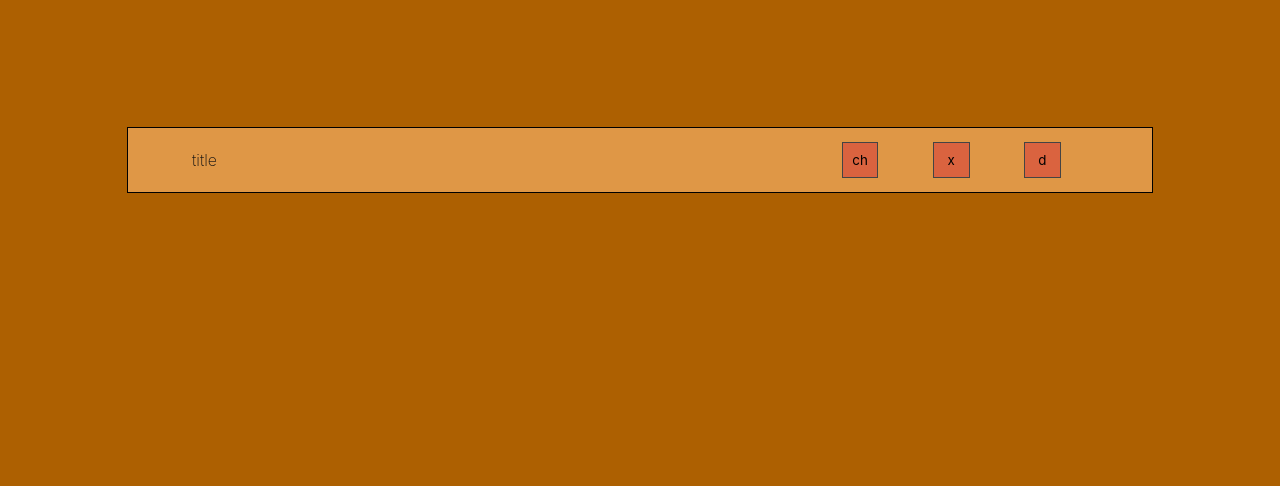
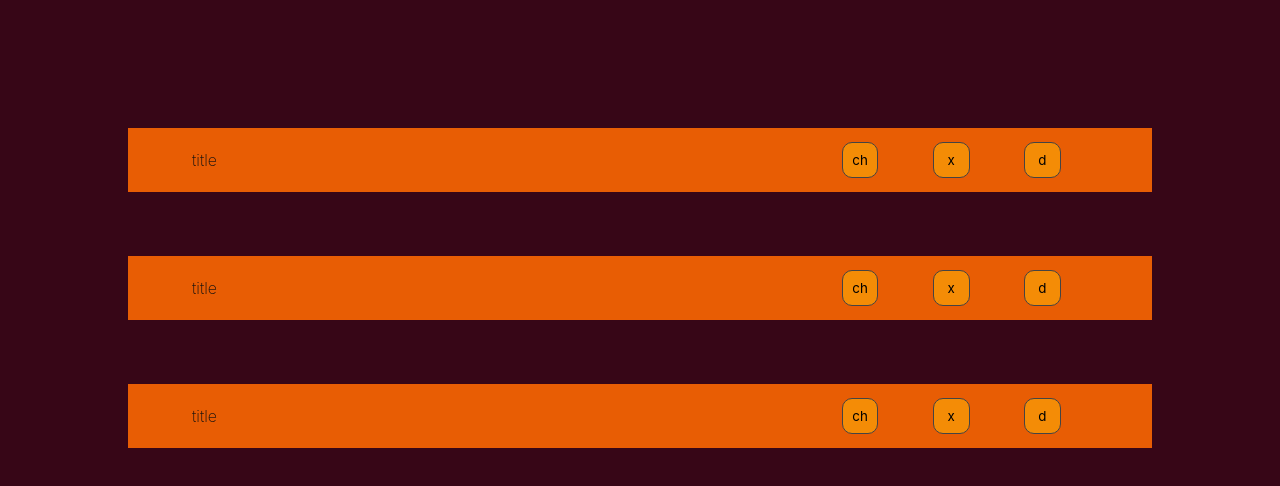
Before and after one commit to brtkev/todo-app, a React app: page / in a window 1280 px wide. Shown: the top 486 px of the page. Built offline with nearby package versions, Linux system fonts and the light colour scheme.

Commit message:
task show/hide description

```diff
--- a/package.json
+++ b/package.json
@@ -20,6 +20,7 @@
     "cssnano": "^5.0.8",
     "html-webpack-plugin": "^5.3.2",
     "postcss-loader": "^6.1.1",
+    "postcss-nesting": "^8.0.1",
     "style-loader": "^3.3.0",
     "webpack": "^5.55.1",
     "webpack-cli": "^4.8.0",
--- a/postcss.config.js
+++ b/postcss.config.js
@@ -2,5 +2,6 @@ module.exports = {
   plugins: [
     require('autoprefixer'),
     require('cssnano'),
+    require('postcss-nesting')
   ]
 }
--- a/src/components/task.js
+++ b/src/components/task.js
@@ -1,46 +1,53 @@
 import styles from '../styles/task.module.css'
 import { useEffect, useState } from 'react';
 
+let clearDescriptionsWasAdded = false;
+const clearDescriptions = (ev) => {
+    if(ev.target.closest(`[dropdown-description-button]`)) return;
+    if(!ev.target.closest(`.${styles.description}`)) closeDescriptionsExcept();
+}
 
-export default function Task() {
-
-    const [descriptionHeight, setDescriptionHeight] = useState(0);
-    useEffect(() => {
-        const description = document.getElementsByClassName(styles.container)[0]
-        setDescriptionHeight(description.offsetHeight)
-        description.style.height = window.innerWidth * 0.05 + "px";
+export default function Task({index}) {
+    useEffect(()=> {
+        if(!clearDescriptionsWasAdded){
+            document.addEventListener('click', clearDescriptions)
+            clearDescriptionsWasAdded = true;
+        };
     }, [])
 
-    const downClick = (ev) => {
-        const description = ev.target.parentNode.parentNode.parentNode;
-        if (description.offsetHeight === descriptionHeight){
-            description.style.height = window.innerWidth * 0.05 + "px";
-        }else{
-            description.style.height = descriptionHeight + 'px';
-        }
+    const toggleDescription = (ev) => {
+        const currentDescription = ev.target.closest(`.${styles.container}`).children[1];
+        currentDescription.classList.toggle(styles.show);
+        closeDescriptionsExcept(currentDescription);
     }
 
   return(
     <div className={styles.container}>
-        <div className={styles.titleBox} >
+        <div className={styles.titleBox} style={{zIndex: index}} >
             <h3 className={styles.title} >title</h3>
 
             <div>
                 <TaskButton>ch</TaskButton>
                 <TaskButton>x</TaskButton>
-                <TaskButton onClick={downClick} >d</TaskButton>
+                <TaskButton onClick={toggleDescription} dropdown-description-button="true" >d</TaskButton>
             </div>
         </div>
 
-        <div className={styles.description} >
+        <div className={styles.description} style={{zIndex: index-1}} >
             Lorem, ipsum dolor sit amet consectetur adipisicing elit. Eligendi sapiente, debitis accusantium molestias dicta harum. Incidunt expedita at, cupiditate corporis magnam dolore reprehenderit delectus consectetur quis, porro, itaque nesciunt laudantium?
         </div>
     </div>
     );
 };
 
+export function closeDescriptionsExcept(currentDescription = undefined){
+    const descriptionsList = document.querySelectorAll(`.${styles.description}`);
+    descriptionsList.forEach( description => {
+        if(description !== currentDescription) description.classList.remove(styles.show);
+    });
+}
+
 const TaskButton = (props) => {
-
     return(
         <button className={styles.button} {...props} >{props.children}</button>
     );
--- a/src/components/todo.js
+++ b/src/components/todo.js
@@ -1,10 +1,15 @@
 import styles from '../styles/todo.module.css';
 import Task from './task';
 export default function Todo(){
-
+    const arr = [];
+    for(let i = 6; i >=  0; i= i - 2){
+        if(i > 0){
+            arr.push(<Task key={"taskCard" + i} index={i} />);
+        }
+    }
     return(
         <div className={styles.container}>
-           <Task />
+            {arr}
         </div>
     )
 }
--- a/src/styles.css
+++ b/src/styles.css
@@ -3,13 +3,14 @@
   font-family: -apple-system, BlinkMacSystemFont, 'Segoe UI', Roboto, Oxygen, Ubuntu, Cantarell, 'Open Sans', 'Helvetica Neue', sans-serif;
 }
 
-body{
-  background: #fefefe;
-  /*background-image: url('../public/background.png');*/
-  display: grid;
-  place-content: center;
-  min-height: 100vh;
+html{
+  --backgroundColor : #370617;
+  --taskCardColor: #E85D04 ;
+  --taskButtonColor: #F48C06;
+  --taskDescriptionColor: #DC2F02;
+}
+
+body, button, div{
   margin: 0;
-
-  --backgroundColor : #ad6001;
+  padding: 0;
 }
--- a/src/styles/App.module.css
+++ b/src/styles/App.module.css
@@ -1,8 +1,7 @@
 .container {
   color: #111;
   background: var(--backgroundColor);
-  min-width: 100%;
-  max-width: 100%;
+  width: 100%;
   min-height: 100vh;
 
   padding: 10%;
--- a/src/styles/task.module.css
+++ b/src/styles/task.module.css
@@ -1,16 +1,18 @@
 .container{
-    overflow-y: hidden;
-    background: rgb(223, 151, 70);
+    position: relative;
+    background: var(--taskCardColor);
 
-    padding: 0 5vw;
-    transition: height .5s linear;
+
+    border-radius: 5px 5px 0px 0px;
+    padding: 0;
+    margin-bottom: 5vw;
 }
 
-.container.close{
-    height: 5vw;
-}
 
 .titleBox{
+    background: var(--taskCardColor);
+    position: relative;
+    padding: 0 5vw;
     height: 5vw;
     display: flex;
     justify-content: space-between;
@@ -24,14 +26,29 @@
 
 .button{
     outline: none;
-    background: rgb(218, 99, 63);
+    background: var(--taskButtonColor);
     border: 1px solid #444;
 
+    border-radius: 10px;
     width: calc(1.5rem + 1vw);
     height: calc(1.5rem + 1vw);
     margin: 0 calc(.5rem + 1.5vw);
 }
 
 .description{
-    padding: 2.5vw 0;
+    position: absolute;
+    padding: 2.5vw 5vw;
+    background: var(--taskCardColor);
+    background: var(--taskDescriptionColor);
+    opacity: 0;
+    transform: translateY(-30%);
+
+    transition: opacity .25s ease-in-out, transform .25s ease-in-out;
+    pointer-events: none;
 }
+
+.description.show{
+    opacity: 1;
+    transform: translateY(0);
+    pointer-events: all;
+}
--- a/src/styles/todo.module.css
+++ b/src/styles/todo.module.css
@@ -2,5 +2,5 @@
 .container{
     height: 100%;
     width: 100%;
-    outline: 1px solid black;
+    /* outline: 1px solid black; */
 }
```
Also changed, not shown: 1 other file (tests, documents, lock files or other folders).
